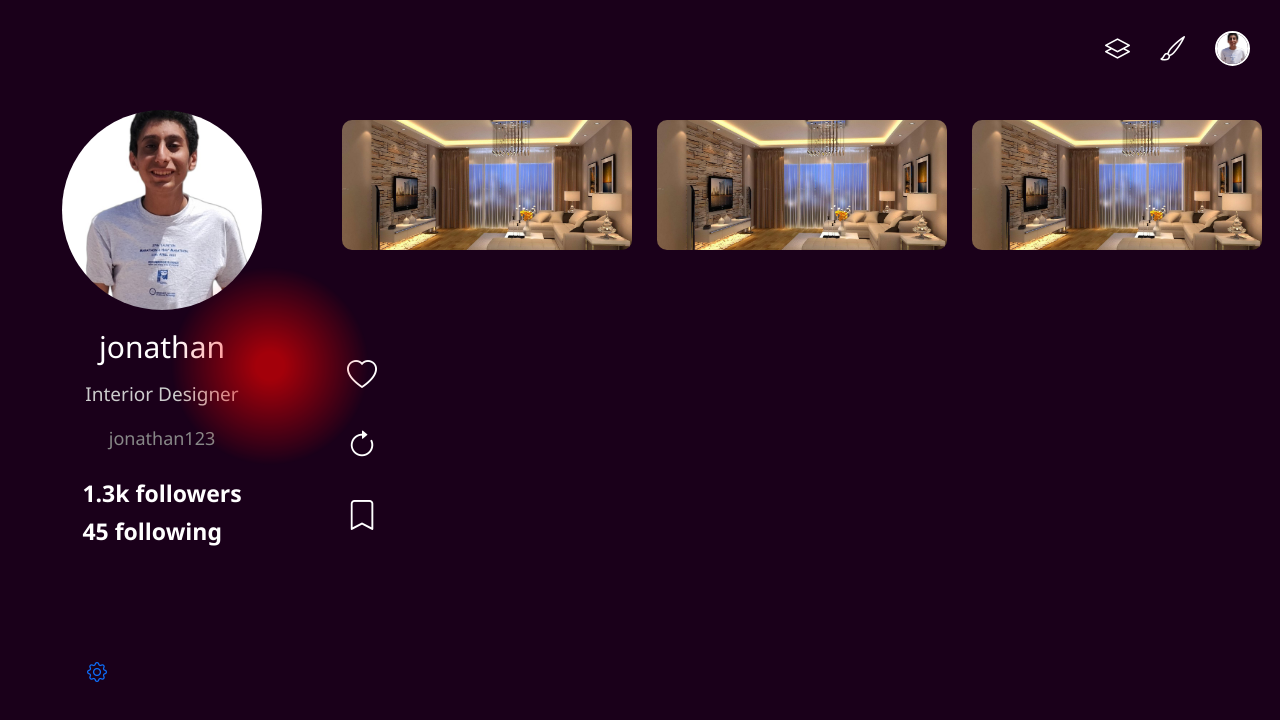
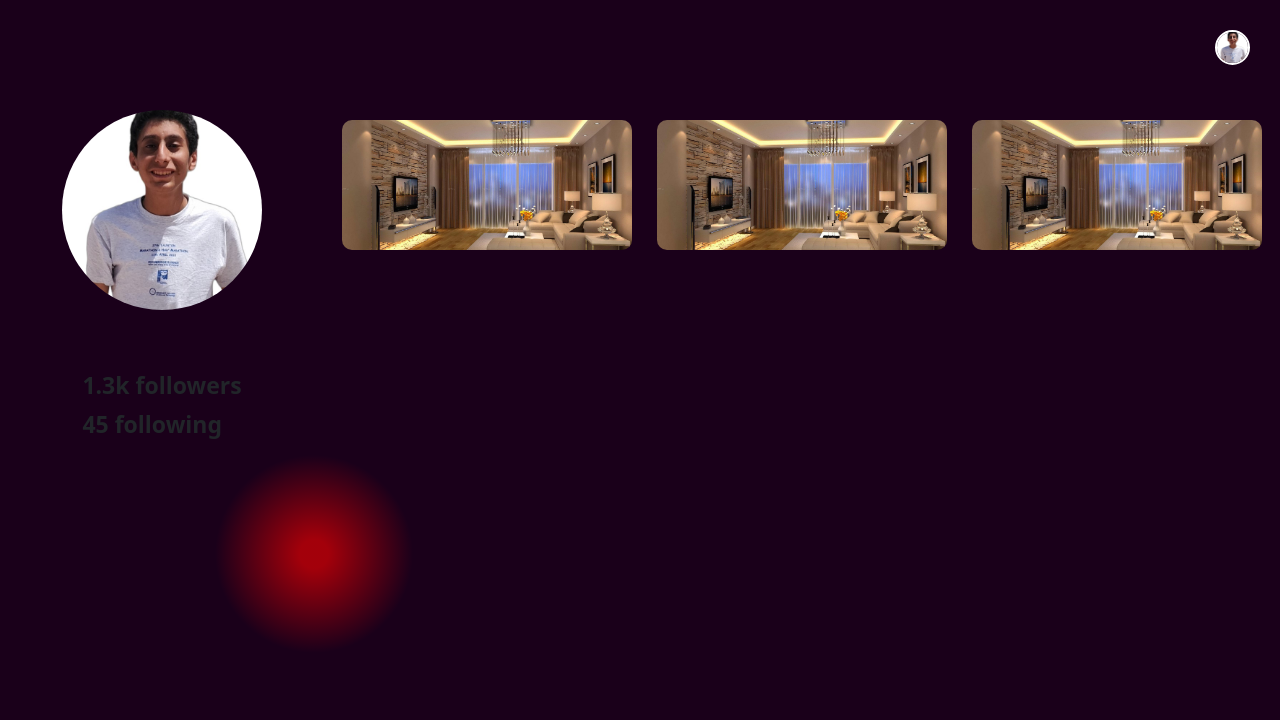
Before and after one commit to islam121212/Roomify_Front, an Angular app: page /profile in a window 1280 px wide. Shown: the top 720 px of the page. Built offline with nearby package versions, Linux system fonts and the light colour scheme.

Commit message:
Make ProfileComponent standalone and add RouterModule; load user data from localStorage on init

```diff
--- a/src/app/pages/login/login.component.ts
+++ b/src/app/pages/login/login.component.ts
@@ -1,14 +1,14 @@
 import { HttpClientModule } from '@angular/common/http';
 import { Component } from '@angular/core';
 import { Router, RouterModule } from '@angular/router';
-import { CommonModule } from '@angular/common'; // ✅ أضف هذا
-import { FormsModule } from '@angular/forms';   // ✅ وأضف هذا لـ ngModel
+import { CommonModule } from '@angular/common';
+import { FormsModule } from '@angular/forms';
 import { AuthService } from '../../services/auth.service';
 
 @Component({
   selector: 'app-login',
   standalone: true,
-  imports: [CommonModule, FormsModule , HttpClientModule , RouterModule], // ✅ ضيفهم هنا
+  imports: [CommonModule, FormsModule , HttpClientModule , RouterModule],
   templateUrl: './login.component.html',
   styleUrls: ['./login.component.css']
 })
@@ -23,7 +23,8 @@ export class LoginComponent {
     this.authService.login(this.email, this.password).subscribe({
       next: (res: any) => {
         localStorage.setItem('token', res.token);
-        this.router.navigate(['/home']);
+        localStorage.setItem('user', JSON.stringify(res));  // تخزين كامل بيانات المستخدم
+        this.router.navigate(['/profile']);  // تأكد أنك توجه للبروفايل
       },
       error: (err: any) => {
         console.error(err);
--- a/src/app/pages/profile/profile.component.css
+++ b/src/app/pages/profile/profile.component.css
@@ -1,24 +1,9 @@
-html, body {
-  background-color: #1a001a;
-  margin: 0;
-  padding: 0;
-}
-
-* {
-  box-sizing: border-box;
-}
-
-body {
-  color: white;
-  font-family: 'Segoe UI', sans-serif;
-  min-height: 100vh;
-  background-attachment: fixed;
-}
 
 .container {
   display: flex;
   min-height: 100vh;
   min-width: 100vw;
+   background-color: #1a001a;
 }
 
 /* Sidebar */
--- a/src/app/pages/profile/profile.component.html
+++ b/src/app/pages/profile/profile.component.html
@@ -1,13 +1,3 @@
-<!DOCTYPE html>
-<html lang="en">
-<head>
-  <meta charset="UTF-8" />
-  <title>Profile Page</title>
-  <link rel="stylesheet" href="style.css" />
-  <link href="https://cdn.jsdelivr.net/npm/bootstrap-icons@1.10.5/font/bootstrap-icons.css" rel="stylesheet" />
-</head>
-<body>
-
 <div class="animated-ball"></div>
 
 <div class="container">
@@ -15,9 +5,8 @@
   <!-- Sidebar -->
   <aside class="sidebar">
     <img class="avatar" src="./assets/jojo.jpg" alt="Profile">
-      <h2>jonathan</h2>
-      <p class="title">Interior Designer</p>
-      <p class="username">jonathan123</p>
+    <h2>{{ userName }}</h2>
+    <p class="username">{{ role }}</p>
 
     <div class="followers">
       <p>
@@ -50,10 +39,6 @@
       <i class="bi bi-layers"></i>
       <i class="bi bi-brush"></i>
       <img src="./assets/jojo.jpg" class="top-avatar" alt="Top Avatar">
-
-
-
-
     </div>
 
     <div class="gallery">
@@ -66,5 +51,3 @@
     </div>
   </main>
 </div>
-</body>
-</html>
--- a/src/app/pages/profile/profile.component.ts
+++ b/src/app/pages/profile/profile.component.ts
@@ -1,12 +1,23 @@
+import { Component, OnInit } from '@angular/core';
 import { RouterModule } from '@angular/router';
-import { Component } from '@angular/core';
 
 @Component({
   selector: 'app-profile',
-  imports: [RouterModule],
+  standalone: true,
+  imports: [RouterModule],  // ← هنا ضفت RouterModule
   templateUrl: './profile.component.html',
-  styleUrl: './profile.component.css'
+  styleUrls: ['./profile.component.css']
 })
-export class ProfileComponent {
+export class ProfileComponent implements OnInit {
+  userName: string = '';
+  role: string = '';
 
+  ngOnInit() {
+    const storedUser = localStorage.getItem('user');
+    if (storedUser) {
+      const user = JSON.parse(storedUser);
+      this.userName = user.userName || '';
+      this.role = user.roles || 'InteriorDesigner';
+    }
+  }
 }
```
Lines whose indentation alone changed are shown as unchanged.
